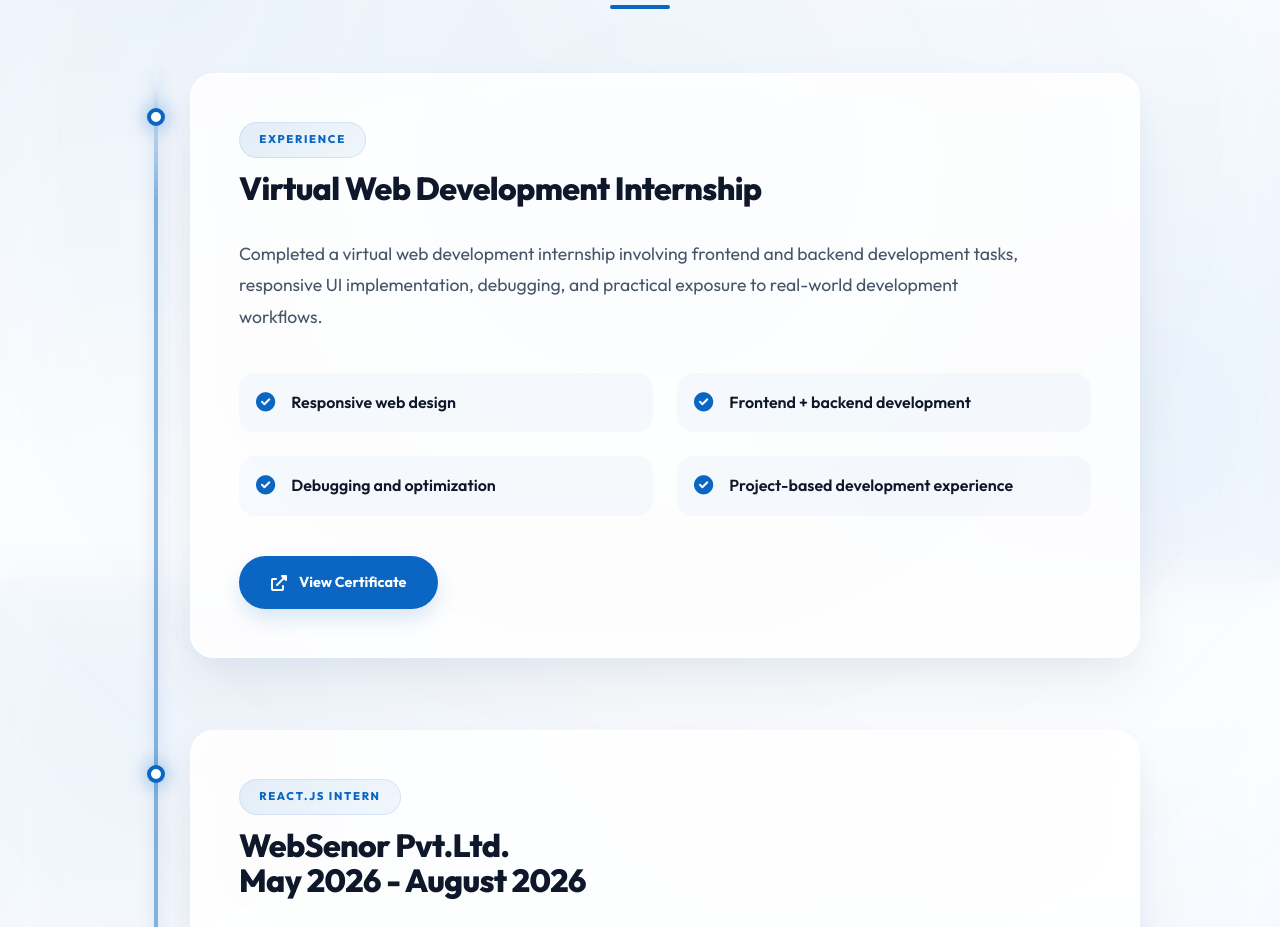
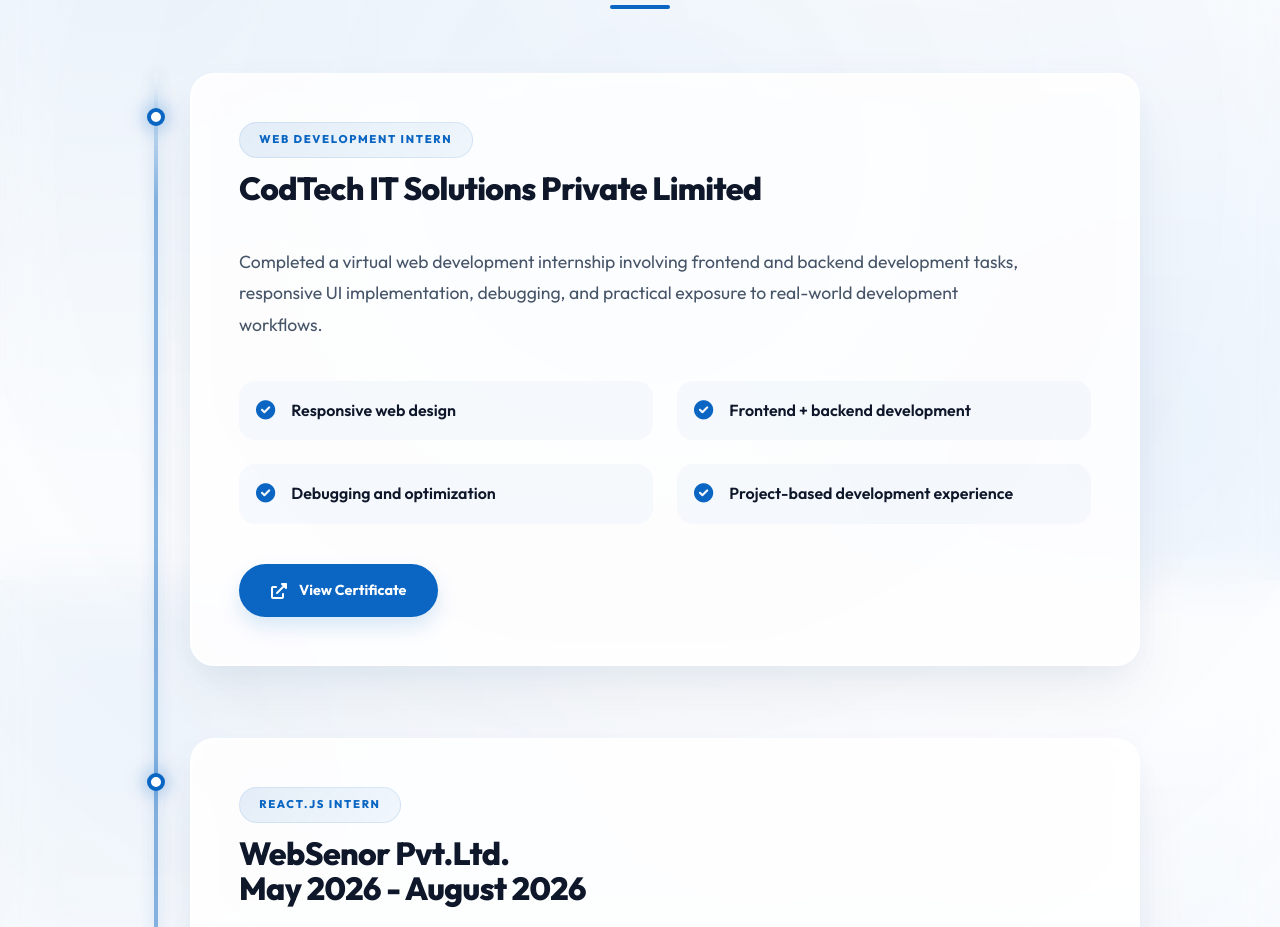
Before and after one commit to Afsheen116/Portfolio, a website: page index.html in a window 1280 px wide. Shown: the part 3420-4347 px from the top of the page. Drawn offline with Linux system fonts and the light colour scheme; no server answers.

Commit message:
improved headers

```diff
--- a/index.html
+++ b/index.html
@@ -185,8 +185,8 @@
                     <div class="timeline-dot"></div>
                     <div class="experience-card hidden-up">
                         <div class="exp-header">
-                            <span class="exp-category">Experience</span>
-                            <h3 class="exp-title">Virtual Web Development Internship</h3>
+                            <span class="exp-category">Web Development Intern</span>
+                            <h2 class="exp-title">CodTech IT Solutions Private Limited</h2>
                         </div>
                         <p class="exp-desc">Completed a virtual web development internship involving frontend and
                             backend development tasks, responsive UI implementation, debugging, and practical exposure
@@ -211,8 +211,8 @@
                     <div class="experience-card hidden-up" style="transition-delay: 0.4s;">
                         <div class="exp-header">
                             <span class="exp-category">React.js Intern</span>
-                            <h3 class="exp-title">WebSenor Pvt.Ltd. <br> May 2026 - August 2026
-                            </h3>
+                            <h2 class="exp-title">WebSenor Pvt.Ltd. <br> May 2026 - August 2026
+                            </h2>
                         </div>
                         <p class="exp-desc">Joined as a React/JavaScript Intern and expanded my hands-on experience into full-stack development during the internship. Worked on responsive frontend interfaces, backend development, REST APIs, database integration, debugging, and project-based
                             development using the MERN stack.</p>
```
